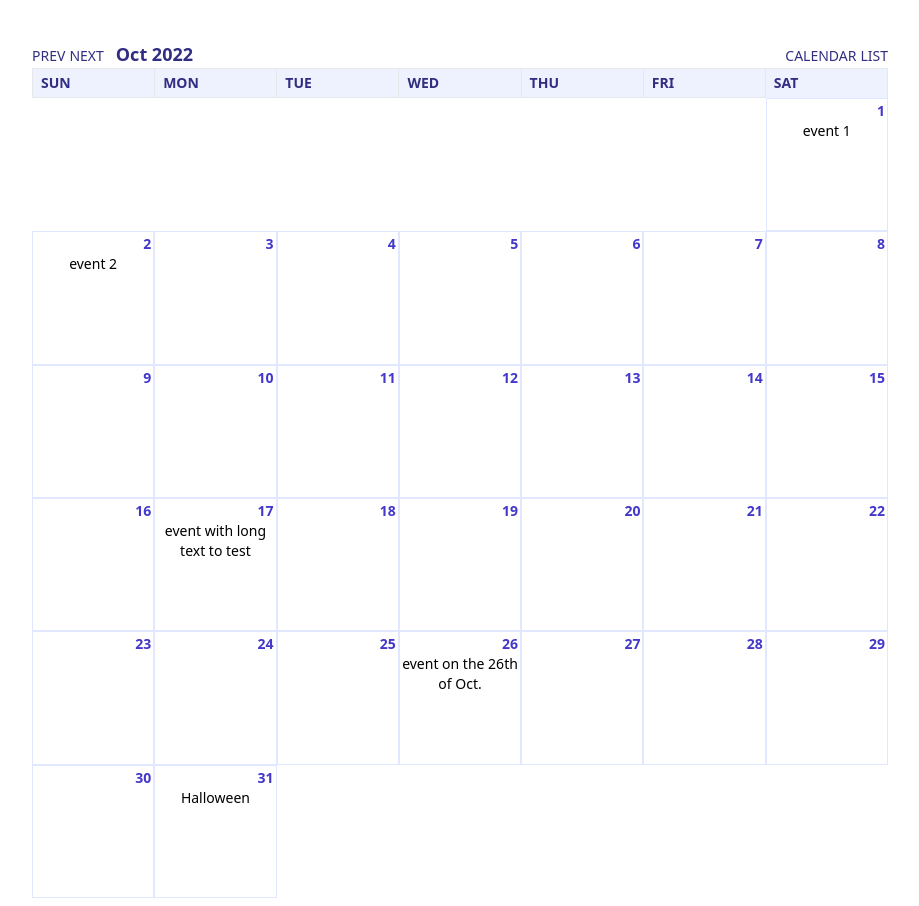
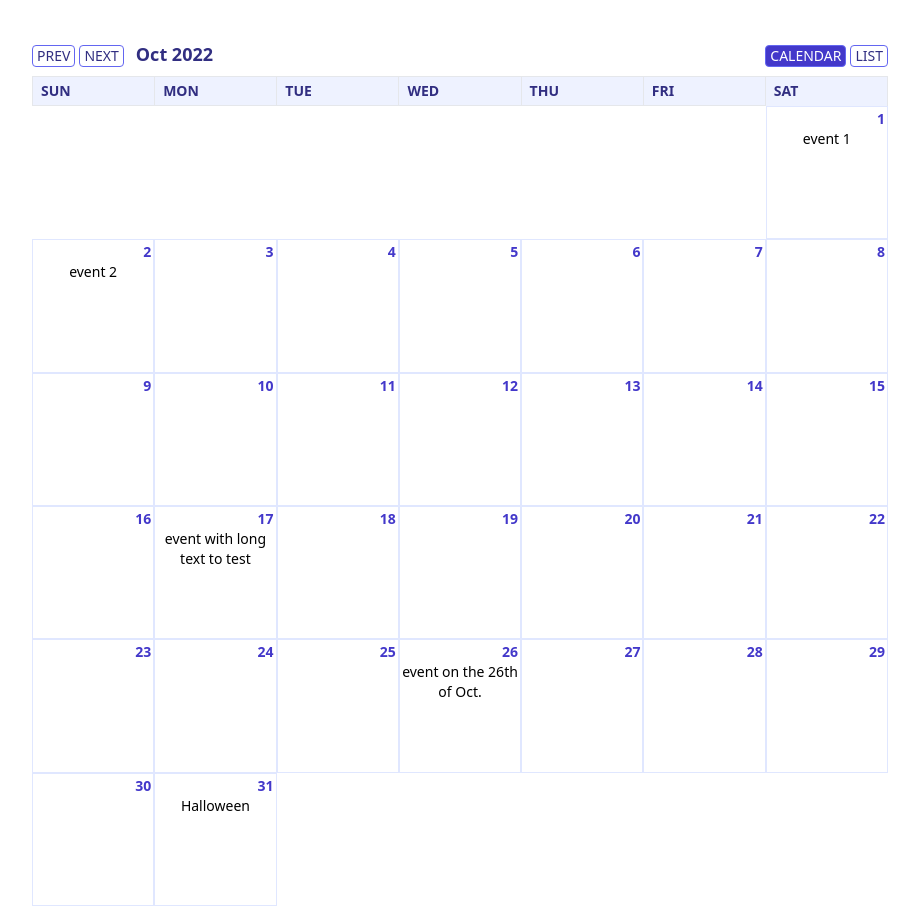
Before and after one commit to Fbasham/next-calendar, a Next.js app: page / in a window 1280 px wide. Shown: the whole page, without its empty margins (180-1099 px from the left). Built offline with nearby package versions, Linux system fonts and the light colour scheme.

Commit message:
restructure

```diff
--- a/components/Calendar.js
+++ b/components/Calendar.js
@@ -1,10 +1,59 @@
+import { useState } from "react";
 import { dateToMonthArray } from "../lib/calendar";
 
-function Calendar({ date, events }) {
-  events = JSON.parse(events);
+function Calendar({ events }) {
+  const [date, setDate] = useState(new Date());
+  const [view, setView] = useState(0);
+
+  if (!Array.isArray(events)) events = JSON.parse(events);
   let dateArr = dateToMonthArray(date);
+
+  function handleViewClick(e) {
+    if (e.target.value != view) setView(view ^ 1);
+  }
+
+  function handleChangeMonth(k) {
+    let newDate = new Date(date);
+    newDate.setMonth(date.getMonth() + k);
+    setDate(newDate);
+  }
   return (
     <>
+      <div className="flex gap-1 text-sm items-baseline text-indigo-900 mb-2">
+        <button
+          className="border border-indigo-500 hover:bg-indigo-200 rounded px-1"
+          onClick={() => handleChangeMonth(-1)}
+        >
+          PREV
+        </button>
+        <button
+          className="border border-indigo-500 hover:bg-indigo-200 rounded px-1 mr-2"
+          onClick={() => handleChangeMonth(1)}
+        >
+          NEXT
+        </button>
+        <span className="text-lg font-bold">
+          {date.toUTCString().slice(8, 16)}
+        </span>
+        <button
+          value={0}
+          className={`border border-indigo-500 hover:bg-indigo-200 rounded px-1 ml-auto ${
+            view == 0 ? "bg-indigo-700 text-white" : ""
+          }`}
+          onClick={handleViewClick}
+        >
+          CALENDAR
+        </button>
+        <button
+          value={1}
+          className={`border border-indigo-500 hover:bg-indigo-200 rounded px-1 ${
+            view == 1 ? "bg-indigo-700 text-white" : ""
+          }`}
+          onClick={handleViewClick}
+        >
+          LIST
+        </button>
+      </div>
       <div className="grid grid-cols-7 border-t border-l font-bold text-sm text-indigo-900 bg-indigo-50">
         <div className="py-1 pl-2 border-r border-b">SUN</div>
         <div className="py-1 pl-2 border-r border-b">MON</div>
--- a/pages/index.js
+++ b/pages/index.js
@@ -1,29 +1,9 @@
 import Calendar from "../components/Calendar";
-import { useState } from "react";
 
 export default function Index({ events }) {
-  const [date, setDate] = useState(new Date());
-
-  function handleChangeMonth(k) {
-    let newDate = new Date(date);
-    newDate.setMonth(date.getMonth() + k);
-    setDate(newDate);
-  }
-
   return (
     <main className="max-w-4xl mx-auto px-5 pt-10">
-      <div className="flex gap-1 text-sm items-baseline text-indigo-900">
-        <button onClick={() => handleChangeMonth(-1)}>PREV</button>
-        <button onClick={() => handleChangeMonth(1)} className="mr-2">
-          NEXT
-        </button>
-        <span className="text-lg font-bold">
-          {date.toUTCString().slice(8, 16)}
-        </span>
-        <button className="ml-auto">CALENDAR</button>
-        <button>LIST</button>
-      </div>
-      <Calendar date={date} events={events} />
+      <Calendar events={events} />
     </main>
   );
 }
```
